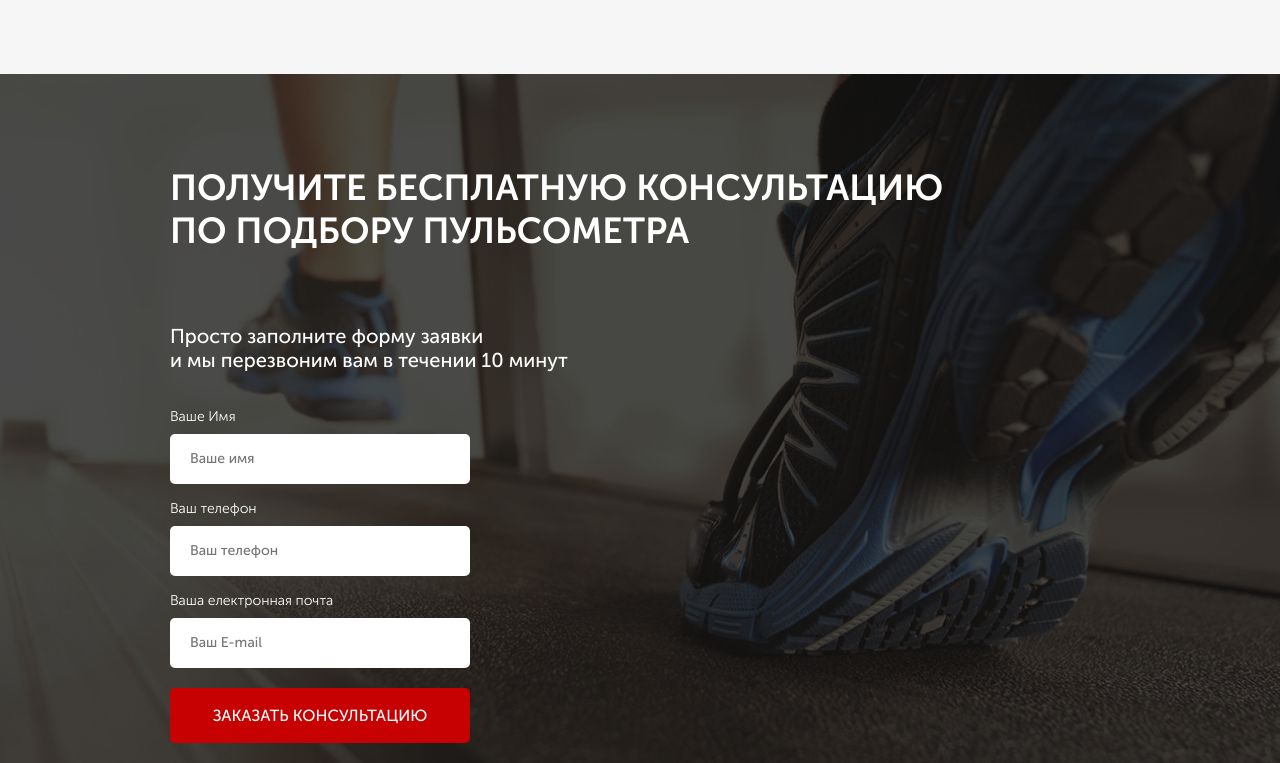
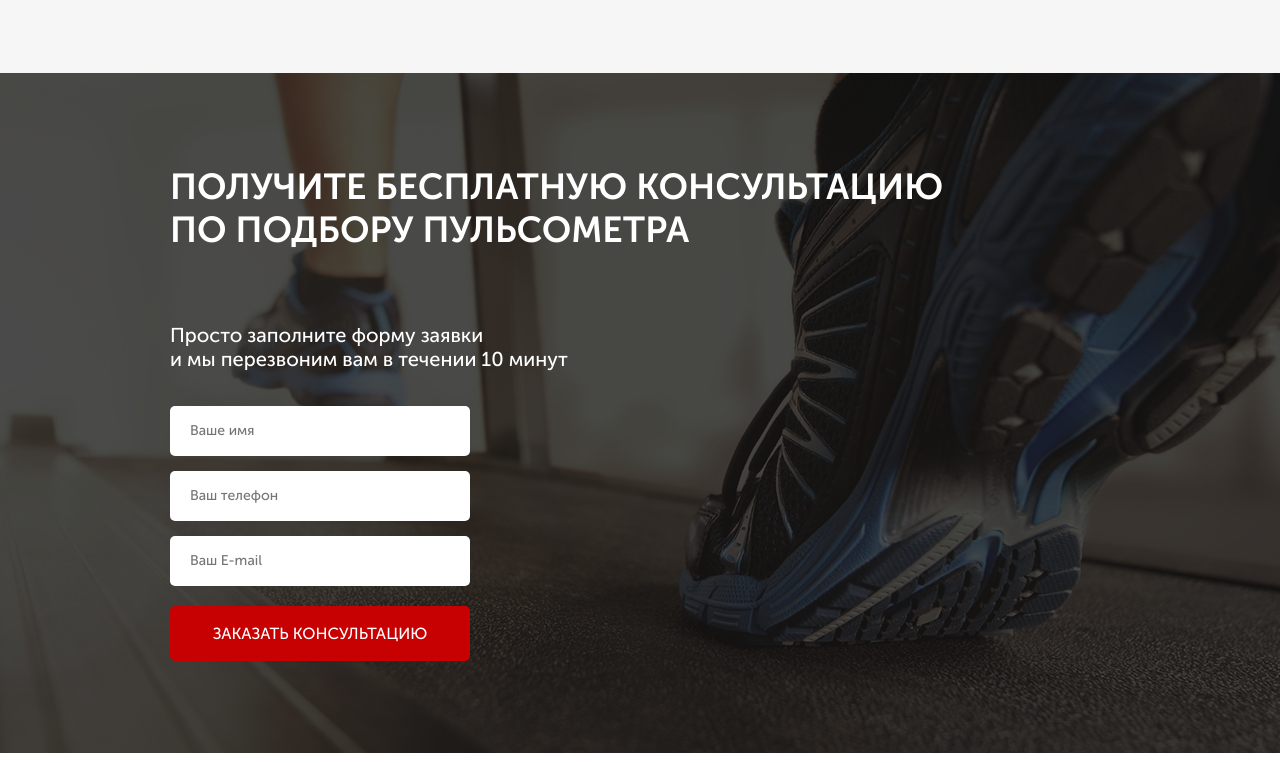
Before and after one commit to VladislavDesu/pulse, a website: page src/index.html in a window 1280 px wide. Shown: the part 1049-1812 px from the top of the page. Drawn offline with nearby package versions, Linux system fonts and the light colour scheme; files that its build step writes are made by us from their sources; files whose address does not match are found by name.

Commit message:
add bottom padding to blocks

```diff
--- a/src/scss/_default.scss
+++ b/src/scss/_default.scss
@@ -7,3 +7,15 @@
    color: #0d0d0d;
    background-color: #ffffff;
 }
+
+.hidden {
+   position: absolute;
+   width: 1px;
+   height: 1px;
+   padding: 0;
+   margin: -1px;
+   overflow: hidden;
+   clip: rect(0, 0, 0, 0);
+   white-space: nowrap;
+   border: 0;
+}
--- a/src/scss/blocks/_advantages.scss
+++ b/src/scss/blocks/_advantages.scss
@@ -1,6 +1,7 @@
 .advantages {
-   min-height: 473px;
+   min-height: 472px;
    padding-top: 61px;
+   padding-bottom: 20px;
    color: #0d0d0d;
    background-color: #f6f6f6;
    text-align: center;
--- a/src/scss/blocks/_header.scss
+++ b/src/scss/blocks/_header.scss
@@ -1,6 +1,7 @@
 .header {
    min-height: 650px;
    padding-top: 18px;
+   padding-bottom: 20px;
    color: #ffffff;
    background-color: #5e7721;
    background-image: url("../images/main.jpg");
```
